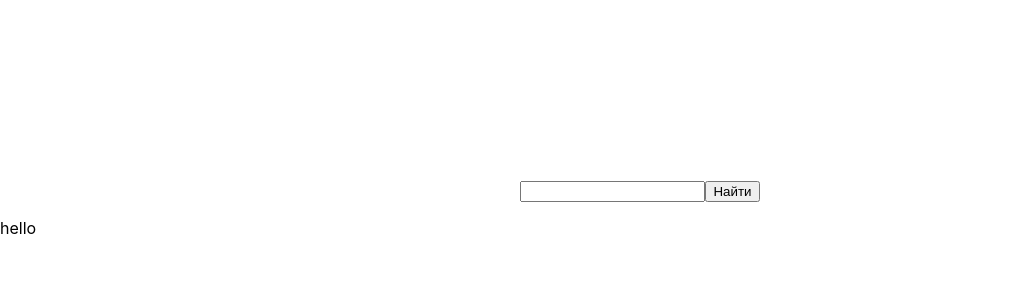
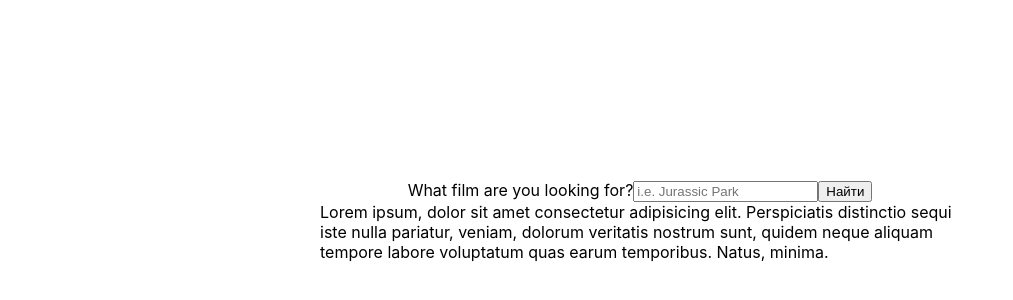
Before and after one commit to rexvel/movie-app, a React (Create React App) app: page / in a window 1280 px wide. Shown: the part 20-320 px from the top of the page, without its empty margins (0-1013 px from the left). Built offline with nearby package versions, Linux system fonts and the light colour scheme.

Commit message:
movie data added

```diff
--- a/src/layout/MoviePage/components/MovieItem/index.js
+++ b/src/layout/MoviePage/components/MovieItem/index.js
@@ -1,5 +1,19 @@
-function MovieItem() {
-  return <><p>hello</p></>;
+function MovieItem({ title }) {
+  return (
+    <div className="movie-container">
+      <div className="movie-image"></div>
+      <div className="movie-content">
+        <div className="movie-title">{title}</div>
+        <div className="movie-description">
+          Lorem ipsum, dolor sit amet consectetur adipisicing elit. Perspiciatis
+          distinctio sequi iste nulla pariatur, veniam, dolorum veritatis
+          nostrum sunt, quidem neque aliquam tempore labore voluptatum quas
+          earum temporibus. Natus, minima.
+        </div>
+        <div className="movie-like"></div>
+      </div>
+    </div>
+  );
 }
 
 export default MovieItem;
--- a/src/layout/MoviePage/components/MovieResults/MovieResults.css
+++ b/src/layout/MoviePage/components/MovieResults/MovieResults.css
@@ -1,3 +1,5 @@
 .movie-items {
     min-height: 50%;
+    width: 50%;
+    margin: 0 auto;
 }
--- a/src/layout/MoviePage/components/MovieResults/index.js
+++ b/src/layout/MoviePage/components/MovieResults/index.js
@@ -1,7 +1,7 @@
 import MovieItem from '../MovieItem';
 import "./MovieResults.css";
 
-function MovieResults() {
+function MovieResults({movies}) {
   return (
   <div className="movie-items">
       <MovieItem />
--- a/src/layout/MoviePage/components/MovieSearch/index.js
+++ b/src/layout/MoviePage/components/MovieSearch/index.js
@@ -1,11 +1,22 @@
-import './MovieSearch.css';
+import "./MovieSearch.css";
 
-function MovieSearch() {
+function MovieSearch({searchMovies, query, setQuery}) {
+
+
   return (
     <div className="movie-search">
-      <form class="search-form">
-        <input class="search-form__input" />
-
+      <form class="search-form" onSubmit={searchMovies}>
+        <label className="label" htmlFor="query">
+          What film are you looking for?
+        </label>
+        <input
+          class="search-form__input"
+          type="text"
+          name="query"
+          placeholder="i.e. Jurassic Park"
+          value={query}
+          onChange={(e) => setQuery(e.target.value)}
+        />
         <button class="search-form__button">Найти</button>
       </form>
     </div>
--- a/src/layout/MoviePage/index.js
+++ b/src/layout/MoviePage/index.js
@@ -1,11 +1,33 @@
-import MovieResults from './components/MovieResults';
+import { useState } from "react";
+import MovieResults from "./components/MovieResults";
 import MovieSearch from "./components/MovieSearch";
 import "./MoviePage.css";
 function MoviePage() {
+  const [query, setQuery] = useState("");
+  const [movies, setMovies] = useState();
+
+  const searchMovies = async (e) => {
+    e.preventDefault();
+
+    const url = `https://api.themoviedb.org/3/search/movie?api_key=5dcf7f28a88be0edc01bbbde06f024ab&language=en-US&query=${query}&page=1&include_adult=false`;
+
+    try {
+      const res = await fetch(url);
+      const data = await res.json();
+      console.log(data);
+      setMovies(data.results);
+    } catch (err) {
+      console.error(err);
+    }
+  };
   return (
     <div className="movie-wrapper">
-      <MovieSearch />
-      <MovieResults />
+      <MovieSearch
+        searchMovies={searchMovies}
+        query={query}
+        setQuery={setQuery}
+      />
+      <MovieResults movies={movies} />
     </div>
   );
 }
```
